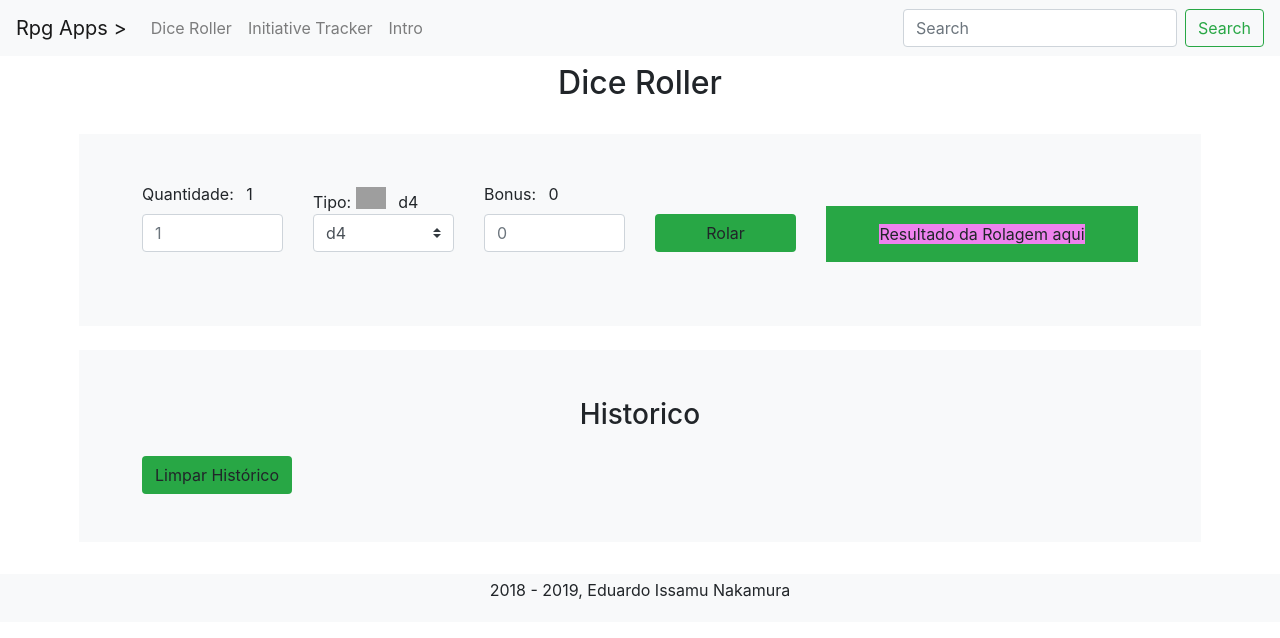
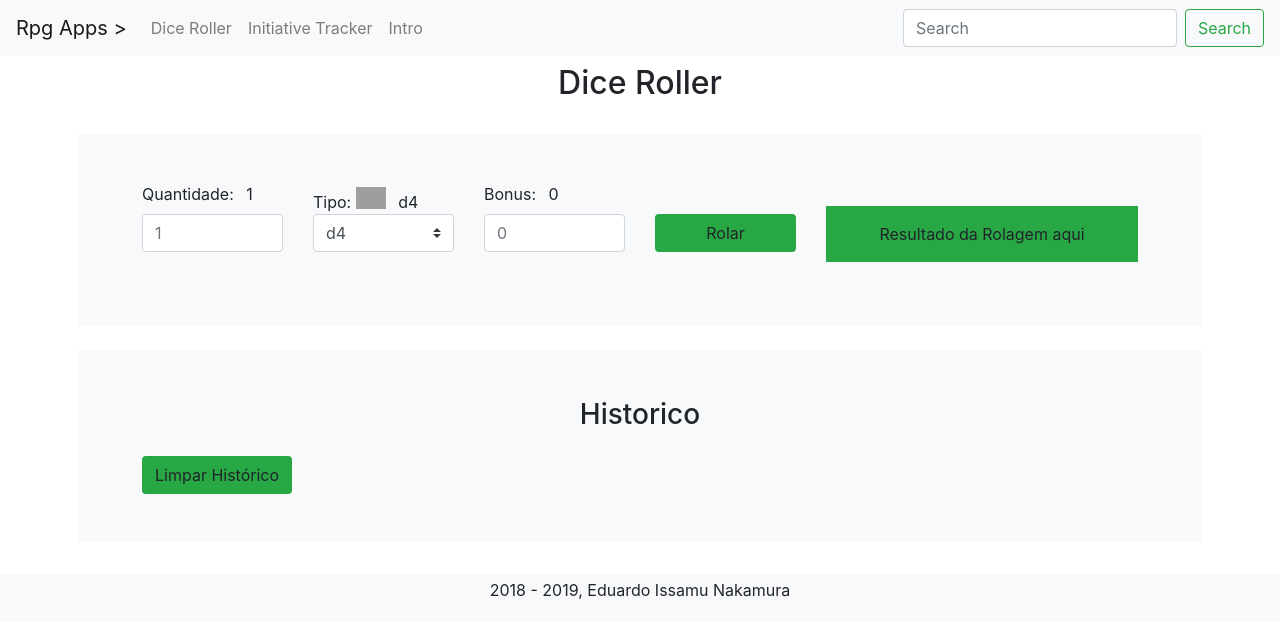
Before and after one commit to eduardo-nakamura/rpg-apps-angular, an Angular app: page /dice-roller in a window 1280 px wide. Shown: the top 638 px of the page. Built offline with nearby package versions, Linux system fonts and the light colour scheme; grey boxes are pictures that could not be loaded.

Commit message:
Dice roller funcinal

```diff
--- a/src/app/dice-roller/dice-roller.component.html
+++ b/src/app/dice-roller/dice-roller.component.html
@@ -38,7 +38,7 @@
             <div class="col-12 col-md-4 ">
 
                 <p class="text-center resultado p-3 mt-4 bg-success ">
-                    <span *ngIf="totalDados.length == 0">Resultado da Rolagem aqui</span>
+                    <span *ngIf="totalDados.length == 0" style="background-color: transparent;">Resultado da Rolagem aqui</span>
                     <span *ngFor="let dados of totalDados">
                             {{dados}}
                         </span>
@@ -74,7 +74,7 @@
                     </li>
 
                 </ul>
-                <button class="btn btn-large bg-success " (click)="limparHistorico()">Limpar Histórico</button>
+                <button class="btn btn-large bg-success  " (click)="limparHistorico()">Limpar Histórico</button>
             </div>
         </div>
     </div>
```
